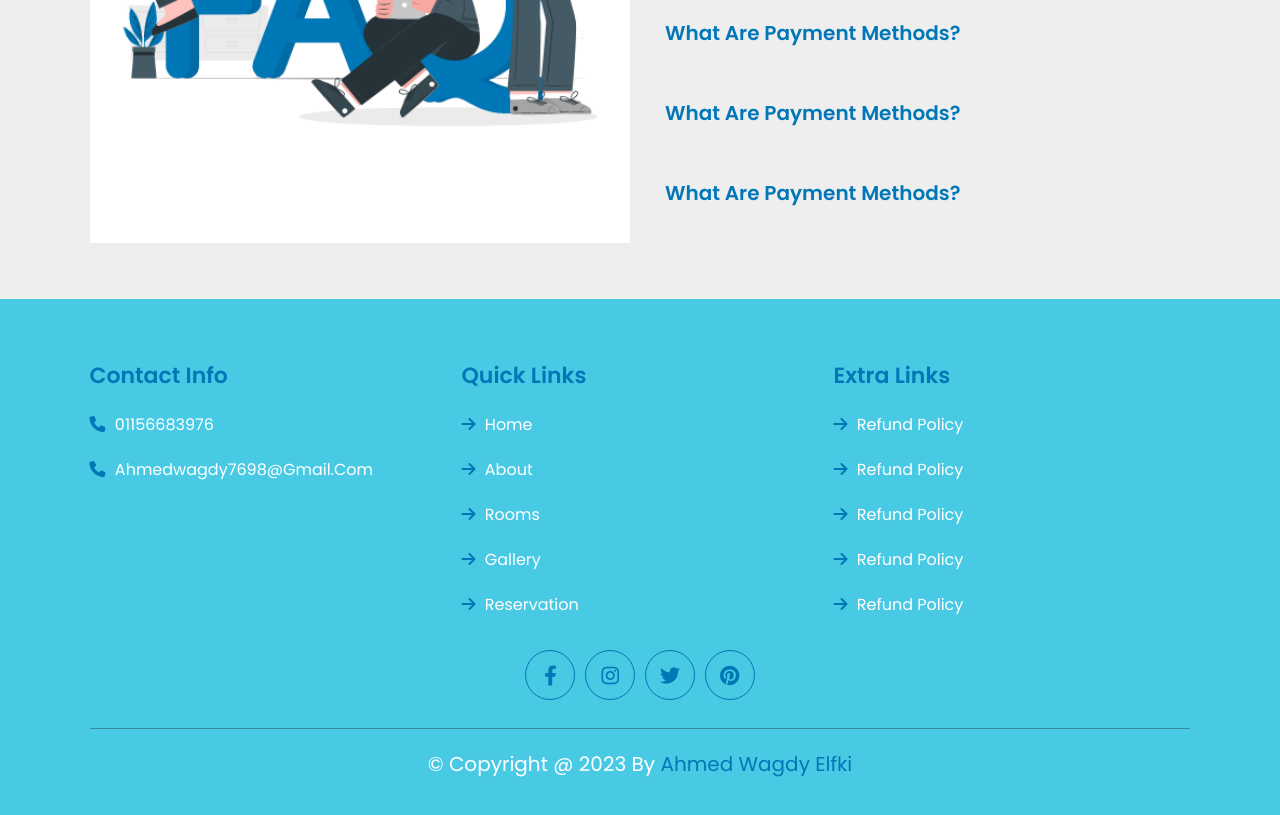
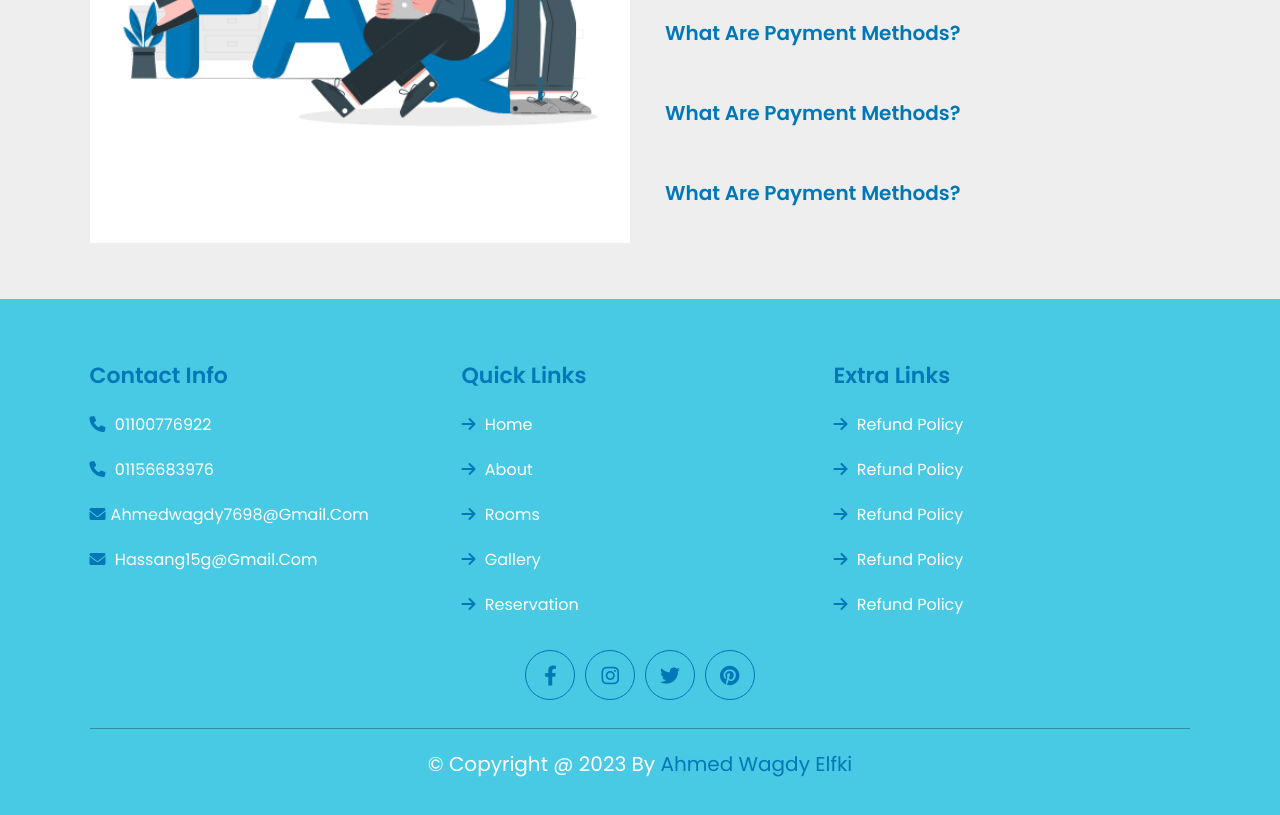
Before and after one commit to Ahmed-wagdy-youssif-elfki/hotel_AFG, a plain HTML site: page index.html in a window 1280 px wide. Shown: the part 3999-4814 px from the top of the page. Drawn offline with nearby package versions, Linux system fonts and the light colour scheme; files whose address does not match are found by name.

Commit message:
Update index.html

```diff
--- a/index.html
+++ b/index.html
@@ -593,8 +593,10 @@
 
              <div class="box">
                 <h3>contact info</h3>
-                <a href="#"> <i class="fas fa-phone"></i> 01156683976 </a>
-                <a href="#"> <i class="fas fa-phone"></i> ahmedwagdy7698@gmail.com</a>
+                <a href="#"> <i class="fas fa-phone"></i> 01100776922 </a>
+            <a href="#"> <i class="fas fa-phone"></i> 01156683976</a>
+            <a href="#"> <i class="fas fa-envelope"></i>ahmedwagdy7698@gmail.com</a>
+            <a href="#"> <i class="fas fa-envelope"></i> Hassang15g@gmail.com</a>
 
 
              </div>
```
